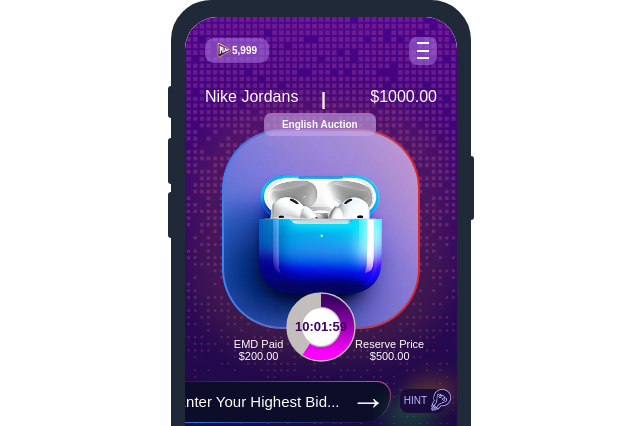
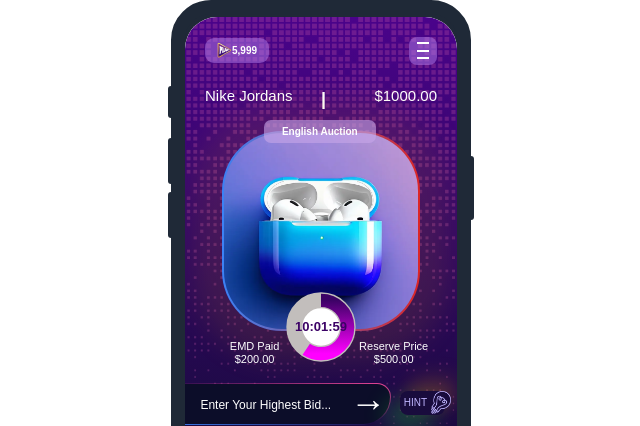
Before and after one commit to sparshkr/Eng_Auction, a Next.js app: page / in a window 1280 px wide. Shown: the top 426 px of the page, without its empty margins (319-959 px from the left). Built offline with nearby package versions, Linux system fonts and the light colour scheme.

Commit message:
Styling-3

```diff
--- a/src/components/Card.tsx
+++ b/src/components/Card.tsx
@@ -21,15 +21,15 @@
         />
       </div>
       <div className="absolute left-3 -bottom-9 flex flex-col text-[11px] justify-center items-center gap-0 mu:text-[13px]">
-        <div className="absolute left-[30px] py-1 bottom-[229px] inline-block w-28 text-center bg-[#c8a7ea] bg-opacity-60 font-bold px-2 text-[10px] mu:left-[3.5rem] mu:bottom-[19.2rem] rounded-[7px] mu:text-[12px] mu:px-3 mu:w-[9rem] backdrop-blur-none">
+        <div className="absolute left-[30px] py-1 bottom-[14rem] inline-block w-28 text-center bg-[#c8a7ea] bg-opacity-60 font-bold px-2 text-[10px] mu:left-[3.5rem] mu:bottom-[19.2rem] rounded-[7px] mu:text-[12px] mu:px-3 mu:w-[9rem] backdrop-blur-none ">
           {AuctionName}
         </div>
-        <div className="relative flex flex-col items-center justify-center mu:left-[3px] mu:top-[15px] mu:text-[15px]">
+        <div className="relative flex flex-col items-center justify-center mu:left-[3px] mu:top-[15px] mu:text-[15px] md:right-1">
           <div className="-mb-1 ">EMD Paid</div>
           <div>${EMDprice.toString()}.00</div>
         </div>
       </div>
-      <div className="absolute -right-1 -bottom-9 flex flex-col text-[11px] justify-center items-center gap-0 mu:text-[15px] mu:relative mu:left-24 mu:top-[13px]">
+      <div className="absolute  -bottom-9 flex flex-col text-[11px] justify-center items-center gap-0 mu:text-[15px] mu:relative mu:left-24 mu:top-[13px] md:-right-2">
         <div className="-mb-1">Reserve Price</div>
         <div>${ReservePrice.toString()}.00</div>
       </div>
--- a/src/components/Details.tsx
+++ b/src/components/Details.tsx
@@ -9,7 +9,7 @@
 }) {
   return (
     <div className="relative w-full">
-      <div className="flex w-full justify-between">
+      <div className="flex w-full justify-between md:text-[15px] md:mb-1">
         <div className="mu:text-2xl">{ProductName}</div>
         <div className="mu:text-2xl mu:relative mu:right-2">
           ${BasePrice.toString()}.00
--- a/src/components/Input.tsx
+++ b/src/components/Input.tsx
@@ -8,7 +8,7 @@
       <input
         type="text"
         placeholder="Enter Your Highest Bid..."
-        className="w-full h-full border-t-0 border-b-0 rounded-t-[30px] rounded-b-[60px] p-2 bg-transparent text-center text-white placeholder:text-[15px] placeholder:font-[300] placeholder-white placeholder:pr-8 focus:outline-none relative z-10"
+        className="w-full h-full border-t-0 border-b-0 rounded-t-[30px] rounded-b-[60px] p-2 bg-transparent text-center text-white mu:placeholder:text-[15px] placeholder:font-[300] placeholder-white mu:placeholder:pr-8 focus:outline-none relative z-10 md:placeholder:text-[12px] md:placeholder:pr-4"
       />
       <div className="absolute inset-0 rounded-t-[30px] rounded-b-[60px] bg-gradient-to-tr from-blue-500 via-transparent to-pink-500 -z-10 p-[1px]">
         <div className="w-full h-full bg-[#0C0D29] rounded-t-[28px] rounded-b-[58px]"></div>
```
